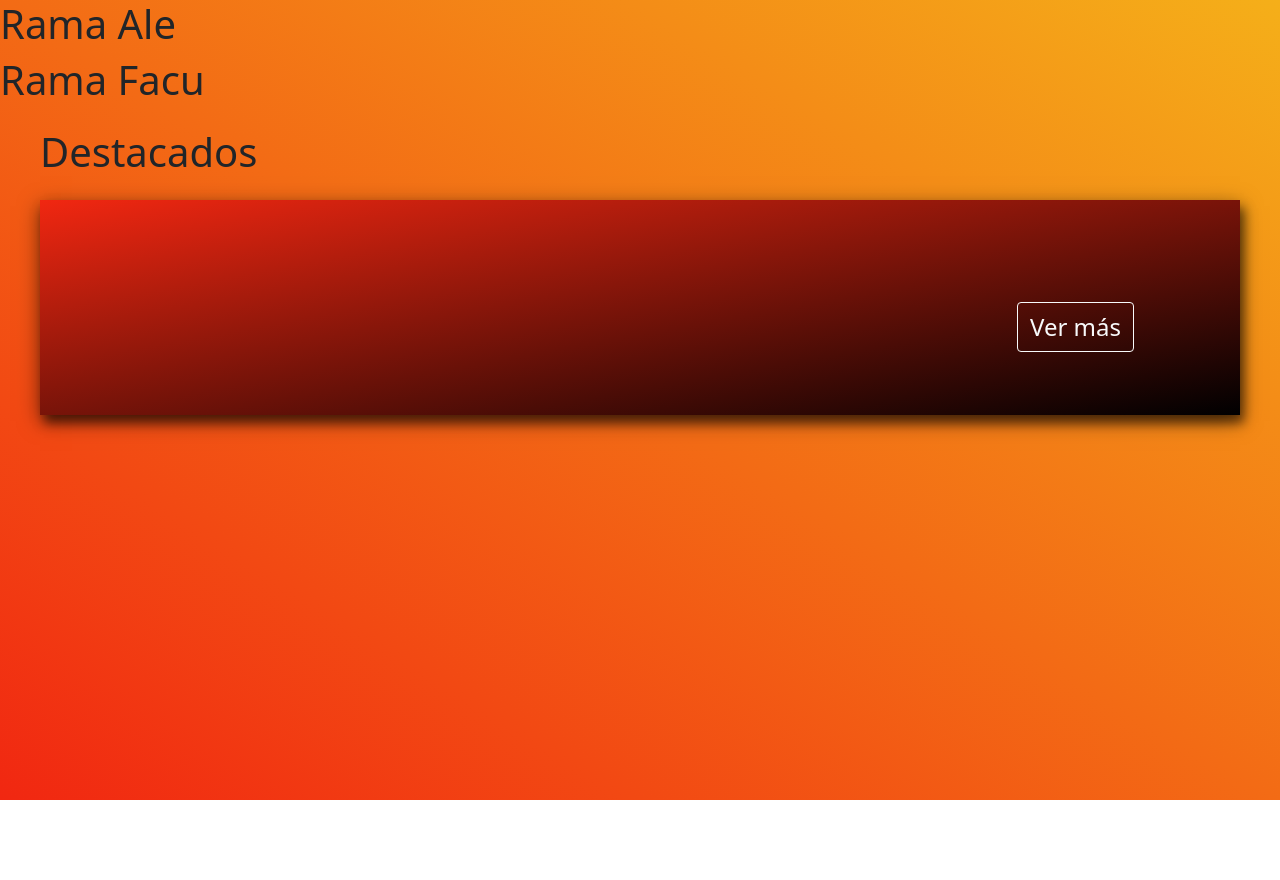
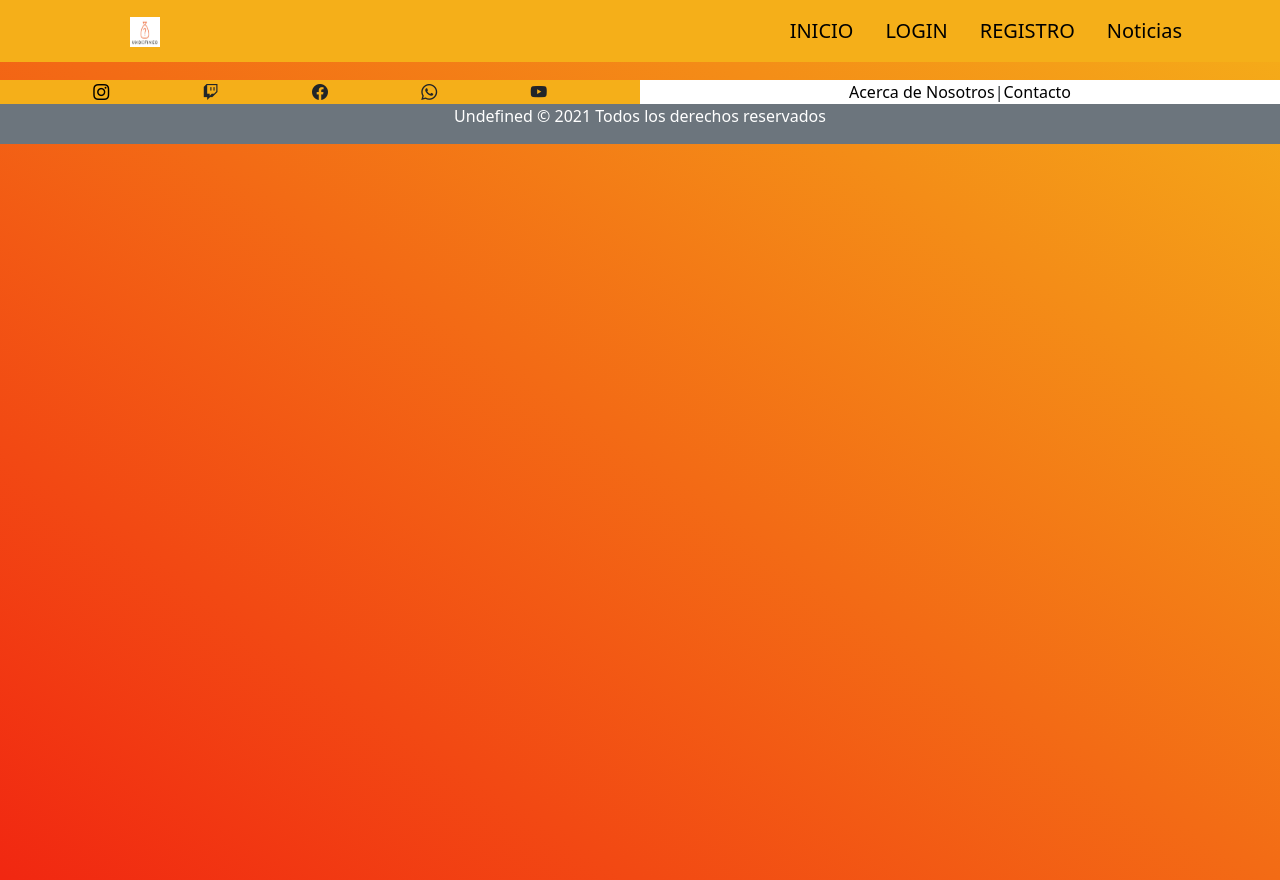
Before and after one commit to castromaciel/undefined, a plain HTML site: page index.html in a window 1280 px wide. Before the commit the page ends 800 px from the top, so only its background shows below. Drawn offline with nearby package versions, Linux system fonts and the light colour scheme; no server answers.

Commit message:
Navbar y Footer

```diff
--- a/index.html
+++ b/index.html
@@ -7,55 +7,73 @@
     <!-- Styles -->
     <link href="https://cdn.jsdelivr.net/npm/bootstrap@5.1.0/dist/css/bootstrap.min.css" rel="stylesheet" integrity="sha384-KyZXEAg3QhqLMpG8r+8fhAXLRk2vvoC2f3B09zVXn8CA5QIVfZOJ3BCsw2P0p/We" crossorigin="anonymous">
     <link rel="stylesheet" href="/styles/style.css">
+    <link rel="stylesheet" href="https://cdn.jsdelivr.net/npm/bootstrap-icons@1.5.0/font/bootstrap-icons.css">
     <title>Undefined Games</title>
   </head>
   <body>
+    <!--Navbar-->
+    <nav class="navbar navbar-expand-lg navbar-light fondNavbar fixed-top">
+      <div class="container">
+        <a class="navbar-brand" href="#">
+          <img src="./images/undefined.PNG" alt="" width="30" height="30"
+          class="ms-lg-5">
+        </a>
+        <button
+        class="navbar-toggler"
+        type="button"
+        data-bs-toggle="collapse"
+        data-bs-target="#navbarNav"
+        aria-controls="navbarNav"
+        aria-expanded="false"
+        aria-label="Toggle navigation">
+          <span class="navbar-toggler-icon"></span>
+        </button>
+      <div class="justify-content-end collapse navbar-collapse" id="navbarNav">
+            <ul class="navbar-nav align-items-end">
+              <li class="nav-item">
+                <a class="fs-5 page-link" aria-current="page" href="./index.html">INICIO</a>
+              </li>
+              <li class="nav-item">
+                <a class="fs-5 page-link" href="#">LOGIN</a>
+              </li>
+              <li class="nav-item">
+                <a class="fs-5 page-link" href="#">REGISTRO</a>
+              </li>
+              <li class="nav-item">
+                <a class="fs-5 page-link" href="#">Noticias</a>
+              </li>
+            </ul>
+        </div>
+      </div>
+    </nav>
     <!-- Hero -->
-    <main>
-      <h1>Rama Ale</h1>
-      <h1>Rama Facu</h1>
-      <section class="px-lg-3 px-md-3">
-        <h2 class="m-4 fs-1">Destacados</h2>
-        <div id="carouselExampleFade" class="m-4 hero carousel slide carousel-fade" data-bs-ride="carousel">
-          <div class="container carousel-inner">
-            <div class="d-flex row carousel-item active">
-              <img src="" class="px-lg-3 col-sm-12 col-md-12 col-lg-12 col-xl-8" alt="" id="gameCard0">
-              <div class="my-3 my-xl-0 px-sm-3 px-lg-3 col-sm-12 col-md-12 box col-lg-12 col-xl-4 d-flex flex-column justify-content-between">
-                <h3 class="fs-3" id="gameTitle0"></h3>
-                <p class="m-0 p-3 fs-4" id="gameDescription0"></p>
-                <a href="#" target="_blank" type="button" class="me-5 fs-4 btn btn-outline-light align-self-end">Ver más</a>
-              </div>
-            </div>
-            <div class="d-flex row carousel-item">
-              <img src="" class="px-lg-3 col-sm-12 col-md-12 col-lg-12 col-xl-8" alt="" id="gameCard1">
-              <div class="my-3 my-xl-0 px-sm-3 px-lg-3 col-sm-12 col-md-12 box col-lg-12 col-xl-4 d-flex flex-column justify-content-between">
-                <h3 class="fs-3" id="gameTitle1"></h3>
-                <p class="m-0 p-3 fs-4" id="gameDescription1"></p>
-                <a href="#" target="_blank" type="button" class="me-5 fs-4 btn btn-outline-light align-self-end">Ver más</a>
-              </div>
-            </div>
-            <div class="d-flex row carousel-item">
-              <img src="" class="px-lg-3 col-sm-12 col-md-12 col-lg-12 col-xl-8" alt="" id="gameCard2">
-              <div class="my-3 my-xl-0 px-sm-3 px-lg-3 col-sm-12 col-md-12 box col-lg-12 col-xl-4 d-flex flex-column justify-content-between">
-                <h3 class="fs-3" id="gameTitle2"></h3>
-                <p class="m-0 p-3 fs-4" id="gameDescription2"></p>
-                <a href="#" target="_blank" type="button" class="me-5 fs-4 btn btn-outline-light align-self-end">Ver más</a>
-              </div>
+    <footer>
+      <!--justify-content-center align-items-center-->
+      <div class="container-fluid footerMargin">
+        <div class="row">
+          <div class=" col-12 col-sm-6 fondsocial justify-content-center align-items-center">
+            <div class="d-flex justify-content-evenly"> <!--No funcionaba el justify xq no tenia d-flex-->
+              <a href=""> <!--Enviar a pag 404-->
+                <i class="bi bi-instagram"></i>
+              </a>
+              <i class="bi bi-twitch"></i>
+              <i class="bi bi-facebook"></i>
+              <i class="bi bi-whatsapp"></i>
+              <i class="bi bi-youtube"></i>
             </div>
           </div>
-          <button class="carousel-control-prev" type="button" data-bs-target="#carouselExampleFade" data-bs-slide="prev">
-            <span class="carousel-control-prev-icon" aria-hidden="true"></span>
-            <span class="visually-hidden">Previous</span>
-          </button>
-          <button class="carousel-control-next" type="button" data-bs-target="#carouselExampleFade" data-bs-slide="next">
-            <span class="carousel-control-next-icon" aria-hidden="true"></span>
-            <span class="visually-hidden">Next</span>
-          </button>
+          <div class="col-12 col-sm-6 bg-white d-flex justify-content-center align-items-center">
+            <span><a href="">Acerca de Nosotros</a></span> |
+            <span><a href="">Contacto</a></span>
+          </div>
         </div>
-      </section>
-    </main>
-
-
+        <div class="row">
+          <div class="col-12 bg-secondary d-flex justify-content-center align-items-center">
+            <p class="text-white">Undefined © 2021 Todos los derechos reservados</p>
+          </div>
+        </div>
+      </div>
+    </footer>
     <!-- Scripts -->
     <script src="/js/app.js"></script>
     <script src="https://cdn.jsdelivr.net/npm/bootstrap@5.1.0/dist/js/bootstrap.bundle.min.js" integrity="sha384-U1DAWAznBHeqEIlVSCgzq+c9gqGAJn5c/t99JyeKa9xxaYpSvHU5awsuZVVFIhvj" crossorigin="anonymous"></script>
--- a/styles/style.css
+++ b/styles/style.css
@@ -11,6 +11,25 @@ body{
   background: linear-gradient(to bottom left, var(--first),var(--second));
   height: 100vh;
 }
+
+.fondNavbar{
+  background-color: var(--first);
+}
+.page-link{
+  transition: 200ms;
+  background-color: var(--first);
+  border: 0;
+  display: block;
+  padding: 0.5rem 1rem;
+  text-decoration: none;
+  color: black;
+}
+.page-link:hover{
+  color: white;
+  text-decoration: none;
+  background-color: var(--first);
+}
+
 .hero{
   background: linear-gradient(to bottom right, var(--second),rgb(0, 0, 1));
   padding: 5% 0;
@@ -26,3 +45,16 @@ body{
   width: 5%;
   opacity: 0;
 }
+footer .container-fluid{ /*Padre: Footer and container-fluid: Hijo!*/
+  padding: 0;
+}
+footer a{
+  text-decoration: none;
+  color: black;
+}
+.footerMargin{
+  margin-top: 5rem;
+}
+.fondsocial{
+  background-color: var(--first);
+}
```
Also changed, not shown: images/undefined.PNG (added).
